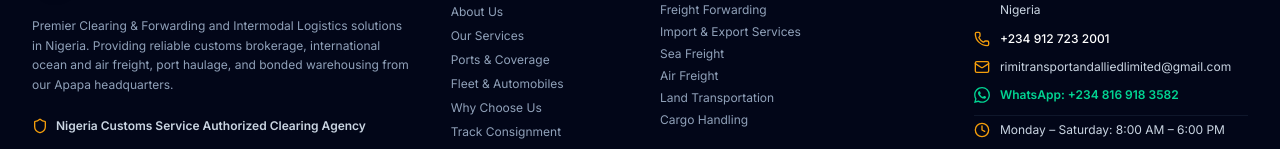
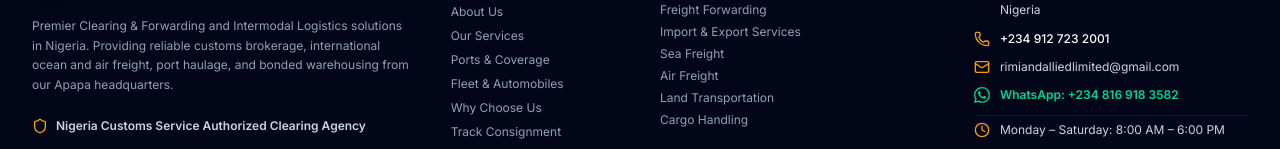
Before and after one commit to send2mustaaphaa-afk/rimi-transport-and-allied-limited, a React (Vite) app: page / in a window 1280 px wide. Shown: the part 3759-3908 px from the top of the page. Built offline with nearby package versions, Linux system fonts and the light colour scheme; no server answers; the database is empty; a web font is replaced by a local one.

Commit message:
chore: update company email address
Replace rimitransportandalliedlimited@gmail.com with the updated rimiandalliedlimited@gmail.com across data configurations, email services, and UI components.

```diff
--- a/src/components/AdminPage.tsx
+++ b/src/components/AdminPage.tsx
@@ -163,13 +163,13 @@
             id: `TEST-${Date.now().toString().slice(-4)}`,
             fullName: 'Diagnostic Test User',
             companyName: 'Rimi Logistics Test Systems',
-            email: 'rimitransportandalliedlimited@gmail.com',
+            email: 'rimiandalliedlimited@gmail.com',
             phone: '+234 816 918 3582',
             shipmentType: 'Customs Clearance & Diagnostics',
             containerSize: '20ft Container (FCL)',
             origin: 'Apapa Port Test Pier',
             destination: 'Ikeja Industrial Estate, Lagos',
-            message: 'Live diagnostic test ping to verify Resend email notification delivery to rimitransportandalliedlimited@gmail.com.'
+            message: 'Live diagnostic test ping to verify Resend email notification delivery to rimiandalliedlimited@gmail.com.'
           }
         }
       });
@@ -187,7 +187,7 @@
       } else {
         setEmailTestResult({
           success: true,
-          message: `Success! Test email delivered via Resend API to rimitransportandalliedlimited@gmail.com (ID: ${data?.id || 'OK'})`
+          message: `Success! Test email delivered via Resend API to rimiandalliedlimited@gmail.com (ID: ${data?.id || 'OK'})`
         });
       }
     } catch (err: unknown) {
@@ -1512,7 +1512,7 @@
                       </span>
                     </h4>
                     <p className="text-xs text-slate-500 mt-0.5">
-                      Automatically dispatches quote inquiry notifications to <code className="text-slate-800 font-mono font-bold">rimitransportandalliedlimited@gmail.com</code>.
+                      Automatically dispatches quote inquiry notifications to <code className="text-slate-800 font-mono font-bold">rimiandalliedlimited@gmail.com</code>.
                     </p>
                   </div>
                 </div>
--- a/src/components/QuoteSection.tsx
+++ b/src/components/QuoteSection.tsx
@@ -209,7 +209,7 @@
                   </p>
 
                   <p className="text-xs text-slate-400 max-w-md mx-auto">
-                    All your shipment specifications have been received and forwarded to our operations desk at <span className="text-slate-300 font-mono">rimitransportandalliedlimited@gmail.com</span>. Our clearing officers at 11A Pelewura Way, Apapa are reviewing your parameters and will respond promptly via email ({formData.email}) or phone ({formData.phone}).
+                    All your shipment specifications have been received and forwarded to our operations desk at <span className="text-slate-300 font-mono">rimiandalliedlimited@gmail.com</span>. Our clearing officers at 11A Pelewura Way, Apapa are reviewing your parameters and will respond promptly via email ({formData.email}) or phone ({formData.phone}).
                   </p>
                 </div>
 
--- a/src/data/companyData.ts
+++ b/src/data/companyData.ts
@@ -39,7 +39,7 @@
   subHeadline: "We provide efficient customs clearance, freight forwarding, transportation, and logistics solutions to move your cargo safely and on time.",
   phone: "+234 912 723 2001",
   phoneRaw: "+2349127232001",
-  email: "rimitransportandalliedlimited@gmail.com",
+  email: "rimiandalliedlimited@gmail.com",
   officeAddress: "11A Pelewura Way, Apapa, Lagos State, Nigeria",
   businessHours: "Monday – Saturday: 8:00 AM – 6:00 PM",
   whatsappNumber: "+234 816 918 3582",
--- a/src/data/emailService.ts
+++ b/src/data/emailService.ts
@@ -1,7 +1,7 @@
 // emailService.ts
-// Direct and reliable email notification service sending all form data to rimitransportandalliedlimited@gmail.com
+// Direct and reliable email notification service sending all form data to rimiandalliedlimited@gmail.com
 
-const OWNER_EMAIL = 'rimitransportandalliedlimited@gmail.com';
+const OWNER_EMAIL = 'rimiandalliedlimited@gmail.com';
 
 export interface QuoteEmailPayload {
   id: string;
```
